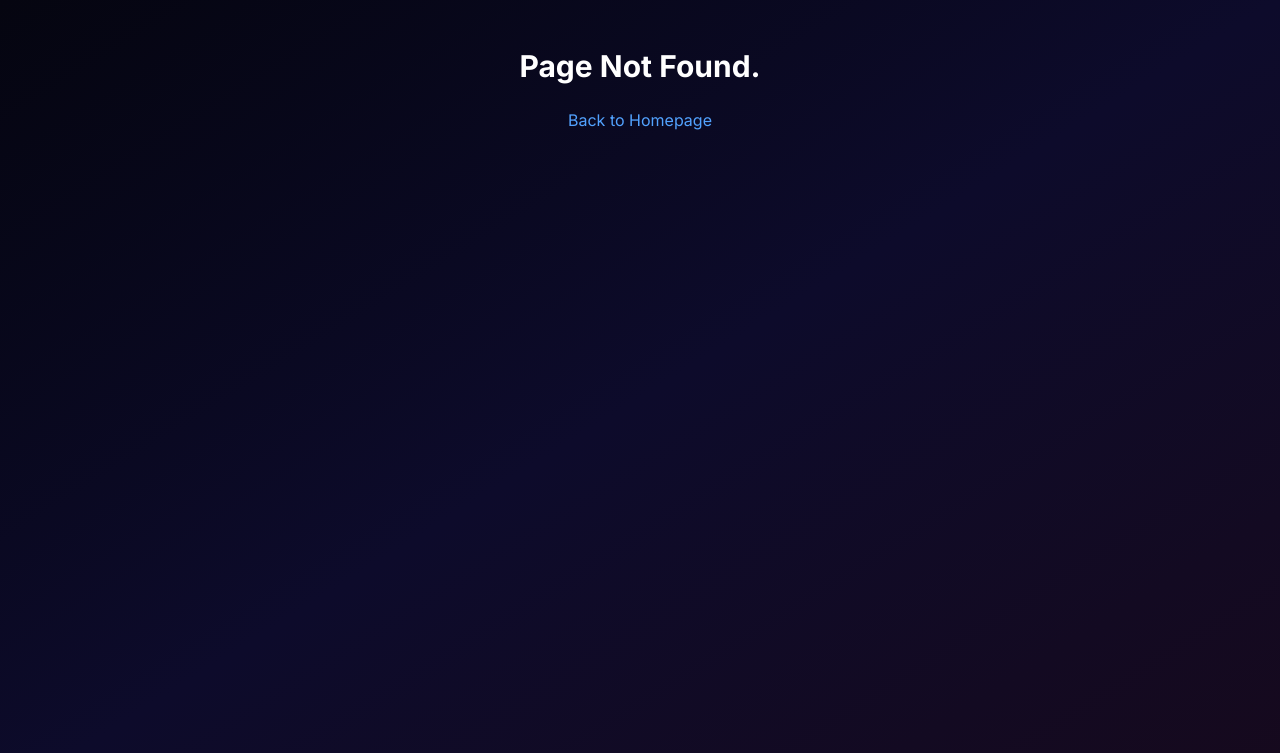
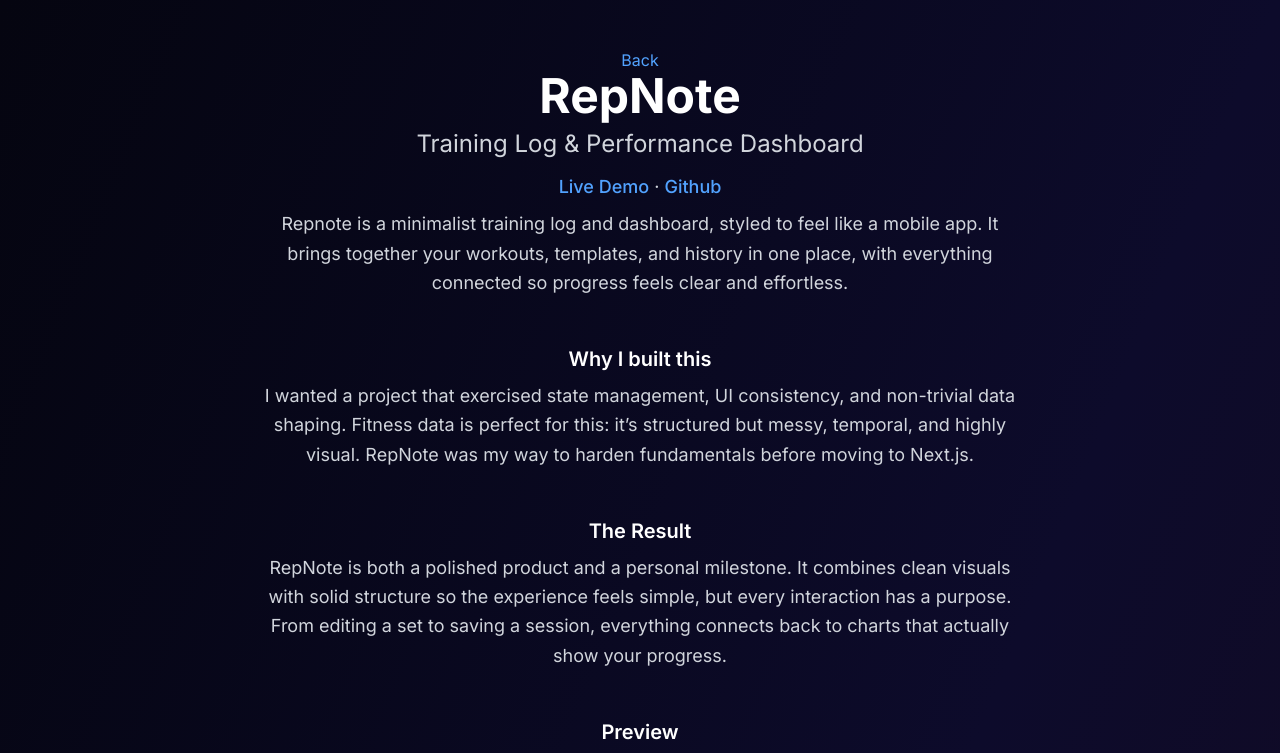
Before and after one commit to funcnroll/funcnroll.dev, a React (Vite) app: page /repnote in a window 1280 px wide. Before the commit this address had no page. Shown: the top 753 px of the page. Built offline with nearby package versions, Linux system fonts and the light colour scheme.

Commit message:
Add RepNote page with project details, features, and tech stack

```diff
--- a/src/App.jsx
+++ b/src/App.jsx
@@ -4,6 +4,7 @@
 import Privacy from "./pages/Privacy";
 import NotFound from "./pages/NotFound";
 import { lazy, Suspense } from "react";
+import Repnote from "./pages/Repnote";
 
 const Pinselspur = lazy(() => import("./pages/Pinselspur"));
 
@@ -24,6 +25,14 @@
           }
         />
         <Route
+          path="/repnote"
+          element={
+            <Suspense fallback={<div className="text-white">Loading...</div>}>
+              <Repnote />
+            </Suspense>
+          }
+        />
+        <Route
           path="/privacy"
           element={<Privacy />}
         />
--- a/src/components/Projects.jsx
+++ b/src/components/Projects.jsx
@@ -15,7 +15,8 @@
             { name: "Redux Toolkit", textColor: "text-sky-500/90" },
             { name: "Data Visualization", textColor: "text-indigo-300" },
           ]}
-          to="https://github.com/funcnroll/repnote"
+          to="/repnote"
+          type="page"
         />
         <ProjectCard
           img="/pinselspur.jpg"
--- a/src/components/reusable/project/ProjectCenter.jsx
+++ b/src/components/reusable/project/ProjectCenter.jsx
@@ -1,6 +1,10 @@
 function ProjectCenter({ children, extraClass = "" }) {
   return (
-    <div className={`items-center text-center ${extraClass}`}>{children}</div>
+    <div
+      className={`flex flex-col items-center justify-center text-center ${extraClass}`}
+    >
+      {children}
+    </div>
   );
 }
 
--- a/src/components/reusable/project/ProjectParagraph.jsx
+++ b/src/components/reusable/project/ProjectParagraph.jsx
@@ -1,7 +1,7 @@
 function ProjectParagraph({ children, extraClass = "" }) {
   return (
     <p
-      className={`text-gray-300 leading-relaxed mb-8 md:text-lg ${extraClass}`}
+      className={`text-gray-300 leading-relaxed mb-4 md:text-lg ${extraClass}`}
     >
       {children}
     </p>
--- a/src/components/reusable/project/ProjectUl.jsx
+++ b/src/components/reusable/project/ProjectUl.jsx
@@ -1,5 +1,5 @@
 function ProjectUl({ children }) {
-  return <ul className={` mx-auto  space-y-2 text-left`}>{children}</ul>;
+  return <ul className={` mx-auto  space-y-2 text-left mb-2`}>{children}</ul>;
 }
 
 export default ProjectUl;
--- a/src/pages/Pinselspur.jsx
+++ b/src/pages/Pinselspur.jsx
@@ -121,8 +121,7 @@
           </ProjectParagraph>
         </ProjectCenter>
 
-        {/* its not 100% centered visually but its good enough */}
-        <ProjectCenter extraClass="flex flex-col items-center justify-center">
+        <ProjectCenter>
           <ProjectH3>Technology Stack</ProjectH3>
           <ProjectUl>
             {techStack.map((item) => (
@@ -136,7 +135,7 @@
           </ProjectUl>
         </ProjectCenter>
 
-        <ProjectCenter extraClass="flex flex-col items-center justify-center">
+        <ProjectCenter>
           <ProjectH3>Highlights</ProjectH3>
           <ProjectUl>
             <ProjectLi icon="check">DRY structure via components</ProjectLi>
--- /dev/null
+++ b/src/pages/Repnote.jsx
@@ -0,0 +1,192 @@
+import GeneralLink from "../components/reusable/GeneralLink";
+import ProjectParagraph from "../components/reusable/project/ProjectParagraph";
+import ProjectUl from "../components/reusable/project/ProjectUl";
+import ProjectH3 from "../components/reusable/project/ProjectH3";
+import ProjectLi from "../components/reusable/project/ProjectLi";
+import ProjectH1 from "../components/reusable/project/ProjectH1";
+import ProjectH2 from "../components/reusable/project/ProjectH2";
+import ProjectCenter from "../components/reusable/project/ProjectCenter";
+import PageNavigation from "../components/reusable/PageNavigation";
+
+function RepNote() {
+  return (
+    <div className="min-h-screen bg-gradient-to-br from-[#050510] via-[#0d0b2b] to-[#16091d] text-white px-4">
+      <div className="max-w-3xl pt-12 mx-auto text-center">
+        <PageNavigation to="/">Back</PageNavigation>
+
+        <ProjectH1>RepNote</ProjectH1>
+        <ProjectH2>Training Log &amp; Performance Dashboard</ProjectH2>
+
+        <ProjectParagraph extraClass="mt-3">
+          <div className="mb-2">
+            <GeneralLink
+              weight="medium"
+              to="https://repnotedemo.funcnroll.dev"
+            >
+              Live Demo
+            </GeneralLink>{" "}
+            ·{" "}
+            <GeneralLink
+              weight="medium"
+              to="https://github.com/funcnroll/repnote"
+            >
+              Github
+            </GeneralLink>
+          </div>
+          Repnote is a minimalist training log and dashboard, styled to feel
+          like a mobile app. It brings together your workouts, templates, and
+          history in one place, with everything connected so progress feels
+          clear and effortless.
+        </ProjectParagraph>
+
+        <ProjectCenter>
+          <ProjectH3>Why I built this</ProjectH3>
+          <ProjectParagraph>
+            I wanted a project that exercised state management, UI consistency,
+            and non-trivial data shaping. Fitness data is perfect for this: it’s
+            structured but messy, temporal, and highly visual. RepNote was my
+            way to harden fundamentals before moving to Next.js.
+          </ProjectParagraph>
+        </ProjectCenter>
+
+        <ProjectCenter>
+          <ProjectH3>The Result</ProjectH3>
+          <ProjectParagraph>
+            RepNote is both a polished product and a personal milestone. It
+            combines clean visuals with solid structure so the experience feels
+            simple, but every interaction has a purpose. From editing a set to
+            saving a session, everything connects back to charts that actually
+            show your progress.
+          </ProjectParagraph>
+        </ProjectCenter>
+
+        <ProjectCenter>
+          <ProjectH3>Preview</ProjectH3>
+          <div className="grid gap-6 md:grid-cols-2">
+            <img
+              src="/repnotepreview1.png"
+              alt="Training Volume visualization with radar chart and bar chart"
+              className="border border-gray-700 shadow-lg rounded-xl"
+            />
+            <img
+              src="/repnotepreview2.png"
+              alt="Workout History showing logged sessions"
+              className="border border-gray-700 shadow-lg rounded-xl"
+            />
+          </div>
+          <ProjectParagraph extraClass="mt-2">
+            RepNote combines detailed training insights (radar charts,
+            performance metrics) with a clean workout history log.{" "}
+            <GeneralLink to="https://github.com/funcnroll/repnote">
+              See more screenshots on Github
+            </GeneralLink>
+            .
+          </ProjectParagraph>
+        </ProjectCenter>
+
+        <ProjectCenter>
+          <ProjectH3>Data Visualization</ProjectH3>
+
+          <ProjectUl>
+            <ProjectLi icon="chart">
+              Volume (weekly sets and reps, with radar overviews)
+            </ProjectLi>
+            <ProjectLi icon="chart">
+              Performance (strength trends and estimated 1RMs)
+            </ProjectLi>
+            <ProjectLi icon="chart">
+              Consistency (streaks, adherence, and session time)
+            </ProjectLi>
+          </ProjectUl>
+          <ProjectParagraph>
+            The charts are built on shared styles, so they look consistent and
+            stay easy to maintain.
+          </ProjectParagraph>
+        </ProjectCenter>
+
+        <ProjectCenter>
+          <ProjectH3>State &amp; Workflow</ProjectH3>
+          <ProjectUl>
+            <ProjectLi icon="check">
+              Start a workout, track it, finish it, and save it
+            </ProjectLi>
+            <ProjectLi icon="check">
+              Build templates that evolve from past sessions
+            </ProjectLi>
+            <ProjectLi icon="check">
+              Keep a history that’s easy to browse and compare
+            </ProjectLi>
+            <ProjectLi icon="check">
+              All data sticks around, even if you refresh the page
+            </ProjectLi>
+          </ProjectUl>
+          <ProjectParagraph>
+            Extra stats like weekly totals or top sets are calculated
+            automatically, so the app always feels up to date without extra
+            effort.
+          </ProjectParagraph>
+        </ProjectCenter>
+
+        <ProjectCenter>
+          <ProjectH3>UI/UX Design</ProjectH3>
+          <ProjectUl>
+            <ProjectLi icon="check">
+              A phone-style frame for focused previews
+            </ProjectLi>
+            <ProjectLi icon="check">
+              Clean, responsive charts with subtle grid lines
+            </ProjectLi>
+            <ProjectLi icon="check">
+              Edit sets and notes without leaving the flow
+            </ProjectLi>
+            <ProjectLi icon="check">
+              Consistent, minimal styling that stays out of the way
+            </ProjectLi>
+          </ProjectUl>
+        </ProjectCenter>
+
+        <ProjectCenter>
+          <ProjectH3>Architecture &amp; Reusability</ProjectH3>
+          <ProjectParagraph>
+            The app is built from reusable parts (charts, components, and
+            utilities that can be dropped in anywhere). By separating concerns
+            and avoiding repetition, it stays lightweight but easy to extend as
+            needed.
+          </ProjectParagraph>
+        </ProjectCenter>
+
+        <ProjectCenter>
+          <ProjectH3>Lessons Learned</ProjectH3>
+          <ProjectUl>
+            <ProjectLi icon="check">
+              Good flows are more valuable than just adding features
+            </ProjectLi>
+            <ProjectLi icon="check">
+              Reusable chart parts scale better than one-off solutions
+            </ProjectLi>
+            <ProjectLi icon="check">
+              Small, focused components are easier to manage
+            </ProjectLi>
+            <ProjectLi icon="check">
+              Consistency in design makes iteration faster
+            </ProjectLi>
+          </ProjectUl>
+        </ProjectCenter>
+
+        <ProjectCenter>
+          <ProjectH3>Tech Stack</ProjectH3>
+          <ProjectUl>
+            <ProjectLi icon="arrow">React (Typescript)</ProjectLi>
+            <ProjectLi icon="arrow">Vite</ProjectLi>
+            <ProjectLi icon="arrow">Redux Toolkit</ProjectLi>
+            <ProjectLi icon="arrow">React Router</ProjectLi>
+            <ProjectLi icon="arrow">TailwindCSS</ProjectLi>
+            <ProjectLi icon="arrow">Recharts</ProjectLi>
+          </ProjectUl>
+        </ProjectCenter>
+      </div>
+    </div>
+  );
+}
+
+export default RepNote;
```
Also changed, not shown: public/repnotepreview1.png (added), public/repnotepreview2.png (added).
